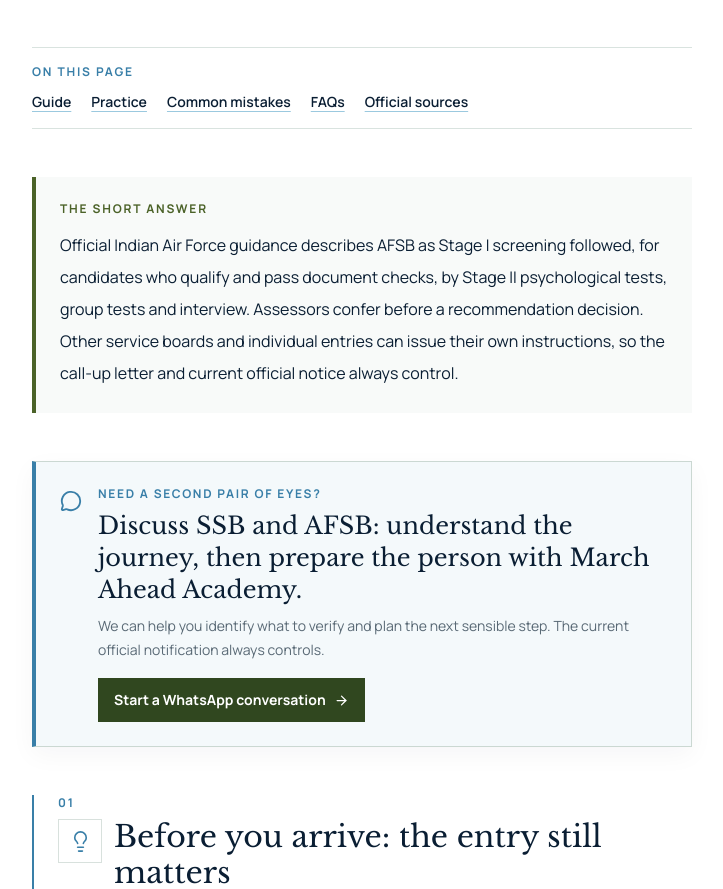
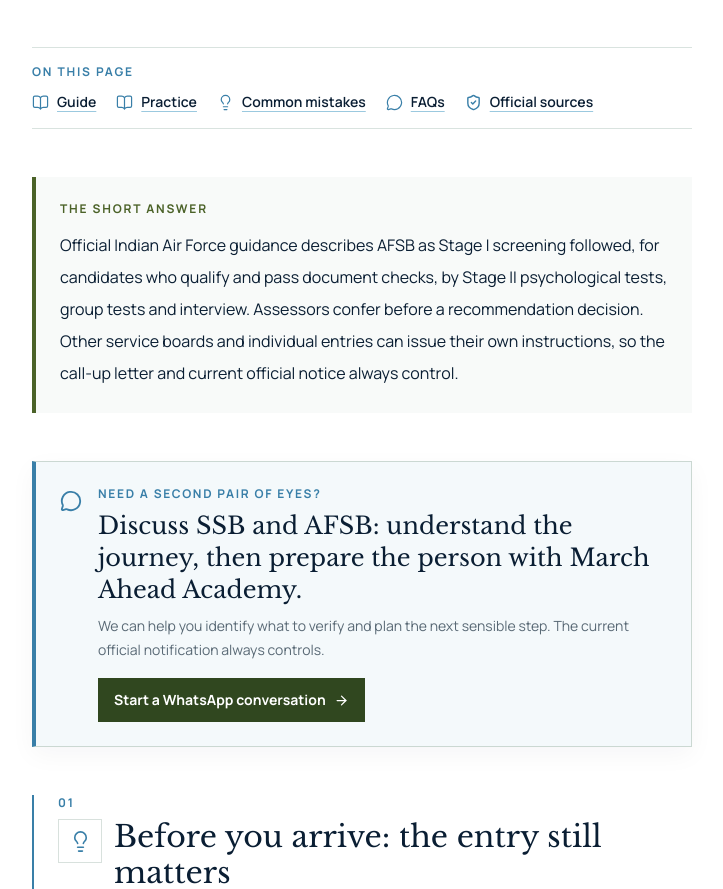
Before and after one commit to 247vks/MarchAheadAcademy, a Next.js app: page /selection/ssb in a window 1280 px wide. Shown: the part 2079-2968 px from the top of the page, without its empty margins (128-851 px from the left). Built offline with nearby package versions, Linux system fonts and the light colour scheme; no server answers.

Commit message:
Add compact icons to on-page guide navigation

```diff
--- a/components/authority-shell.tsx
+++ b/components/authority-shell.tsx
@@ -315,14 +315,23 @@ export function AuthorityPage({
             <div className="mt-3 flex flex-wrap gap-x-5 gap-y-2 text-sm font-semibold">
               {sections.map((section, index) => (
                 <a
-                  className="text-link"
+                  className="text-link inline-flex items-center gap-2"
                   key={section.title}
                   href={`#section-${index + 1}`}
                 >
+                  <TopicIcon topic={section.title} compact />
                   {section.title}
                 </a>
               ))}
-              <a className="text-link" href="#official-sources">
+              <a
+                className="text-link inline-flex items-center gap-2"
+                href="#official-sources"
+              >
+                <ShieldCheck
+                  size={17}
+                  aria-hidden="true"
+                  className="shrink-0 text-[#397fa8]"
+                />
                 Official sources
               </a>
             </div>
--- a/components/ssb-guide-page.tsx
+++ b/components/ssb-guide-page.tsx
@@ -191,19 +191,43 @@ export function SsbGuidePage({ guide }: { guide: SsbGuideData }) {
               On this page
             </p>
             <div className="mt-3 flex flex-wrap gap-x-5 gap-y-2 text-sm font-semibold">
-              <a className="text-link" href="#guide-sections">
+              <a
+                className="text-link inline-flex items-center gap-2"
+                href="#guide-sections"
+              >
+                <TopicIcon topic="study guide" compact />
                 Guide
               </a>
-              <a className="text-link" href="#practice">
+              <a
+                className="text-link inline-flex items-center gap-2"
+                href="#practice"
+              >
+                <TopicIcon topic="practice" compact />
                 Practice
               </a>
-              <a className="text-link" href="#common-mistakes">
+              <a
+                className="text-link inline-flex items-center gap-2"
+                href="#common-mistakes"
+              >
+                <TopicIcon topic="common mistakes" compact />
                 Common mistakes
               </a>
-              <a className="text-link" href="#frequently-asked-questions">
+              <a
+                className="text-link inline-flex items-center gap-2"
+                href="#frequently-asked-questions"
+              >
+                <TopicIcon topic="communication" compact />
                 FAQs
               </a>
-              <a className="text-link" href="#official-sources">
+              <a
+                className="text-link inline-flex items-center gap-2"
+                href="#official-sources"
+              >
+                <ShieldCheck
+                  size={17}
+                  aria-hidden="true"
+                  className="shrink-0 text-[#397fa8]"
+                />
                 Official sources
               </a>
             </div>
--- a/components/topic-icon.tsx
+++ b/components/topic-icon.tsx
@@ -9,7 +9,13 @@ import {
   Lightbulb,
 } from 'lucide-react';
 
-export function TopicIcon({ topic }: { topic: string }) {
+export function TopicIcon({
+  topic,
+  compact = false,
+}: {
+  topic: string;
+  compact?: boolean;
+}) {
   const Icon = /discuss|group|team/i.test(topic)
     ? Users
     : /interview|communicat|reflect|description/i.test(topic)
@@ -26,8 +32,14 @@ export function TopicIcon({ topic }: { topic: string }) {
                 ? BookOpen
                 : Lightbulb;
   return (
-    <span className="inline-flex h-11 w-11 shrink-0 items-center justify-center rounded-lg border border-[#d8e1dd] bg-white text-[#397fa8]">
-      <Icon size={23} strokeWidth={1.7} aria-hidden="true" />
+    <span
+      className={
+        compact
+          ? 'inline-flex shrink-0 items-center text-[#397fa8]'
+          : 'inline-flex h-11 w-11 shrink-0 items-center justify-center rounded-lg border border-[#d8e1dd] bg-white text-[#397fa8]'
+      }
+    >
+      <Icon size={compact ? 17 : 23} strokeWidth={1.7} aria-hidden="true" />
     </span>
   );
 }
```
